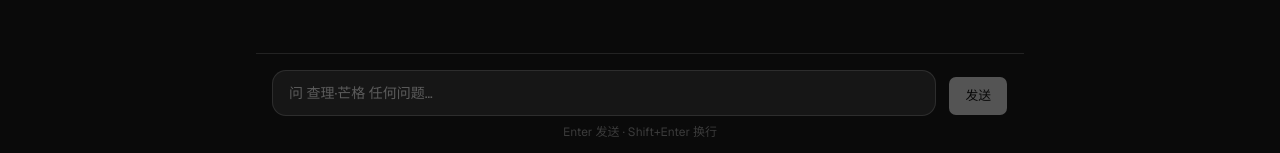
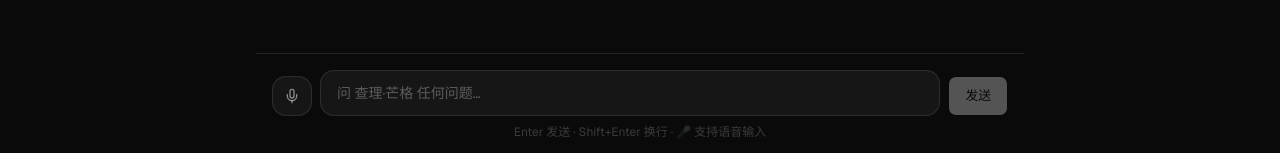
Before and after one commit to Marypapa365best/MyThinkTank, a Next.js app: page /skills/charlie-munger in a window 1280 px wide. Shown: the part 644-797 px from the top of the page. Built offline with nearby package versions, Linux system fonts and the light colour scheme.

Commit message:
feat: 添加语音转文字功能（Web Speech API）

```diff
--- a/src/components/ChatInterface.tsx
+++ b/src/components/ChatInterface.tsx
@@ -1,6 +1,6 @@
 'use client'
 
-import { useRef, useEffect } from 'react'
+import { useRef, useEffect, useState, useCallback } from 'react'
 import { useChat } from 'ai/react'
 import { Button } from '@/components/ui/button'
 import ReactMarkdown from 'react-markdown'
@@ -34,16 +34,44 @@ const SUGGESTED_QUESTIONS: Record<string, string[]> = {
   ],
 }
 
+// 语音识别类型声明
+interface SpeechRecognitionEvent extends Event {
+  results: SpeechRecognitionResultList
+}
+interface SpeechRecognitionErrorEvent extends Event {
+  error: string
+}
+interface SpeechRecognitionInstance extends EventTarget {
+  lang: string
+  continuous: boolean
+  interimResults: boolean
+  start(): void
+  stop(): void
+  onresult: ((e: SpeechRecognitionEvent) => void) | null
+  onerror: ((e: SpeechRecognitionErrorEvent) => void) | null
+  onend: (() => void) | null
+}
+
+declare global {
+  interface Window {
+    SpeechRecognition: new () => SpeechRecognitionInstance
+    webkitSpeechRecognition: new () => SpeechRecognitionInstance
+  }
+}
+
 export default function ChatInterface({ skillId, skillName, skillEmoji }: Props) {
   const bottomRef = useRef<HTMLDivElement>(null)
   const inputRef = useRef<HTMLTextAreaElement>(null)
+  const recognitionRef = useRef<SpeechRecognitionInstance | null>(null)
   const suggestions = SUGGESTED_QUESTIONS[skillId] || SUGGESTED_QUESTIONS['default']
+
+  const [isRecording, setIsRecording] = useState(false)
+  const [voiceSupported, setVoiceSupported] = useState(false)
 
   const { messages, input, setInput, append, setMessages, isLoading } = useChat({
     api: '/api/chat',
     body: { skillId },
     onError: () => {
-      // 用 setMessages 添加本地错误消息，避免触发新的 API 请求
       setMessages(prev => [
         ...prev,
         {
@@ -54,6 +82,14 @@ export default function ChatInterface({ skillId, skillName, skillEmoji }: Props)
       ])
     },
   })
+
+  // 检测浏览器是否支持语音识别
+  useEffect(() => {
+    setVoiceSupported(
+      typeof window !== 'undefined' &&
+      ('SpeechRecognition' in window || 'webkitSpeechRecognition' in window)
+    )
+  }, [])
 
   useEffect(() => {
     bottomRef.current?.scrollIntoView({ behavior: 'smooth' })
@@ -71,6 +107,45 @@ export default function ChatInterface({ skillId, skillName, skillEmoji }: Props)
       sendMessage(input)
     }
   }
+
+  const toggleRecording = useCallback(() => {
+    if (isRecording) {
+      // 停止录音
+      recognitionRef.current?.stop()
+      setIsRecording(false)
+      return
+    }
+
+    const SpeechRecognition =
+      window.SpeechRecognition || window.webkitSpeechRecognition
+    const recognition = new SpeechRecognition()
+
+    // 自动检测语言：先尝试中文，用户说英文也能识别
+    recognition.lang = 'zh-CN'
+    recognition.continuous = false
+    recognition.interimResults = true
+
+    recognition.onresult = (e: SpeechRecognitionEvent) => {
+      let transcript = ''
+      for (let i = 0; i < e.results.length; i++) {
+        transcript += e.results[i][0].transcript
+      }
+      setInput(transcript)
+    }
+
+    recognition.onerror = (e: SpeechRecognitionErrorEvent) => {
+      console.error('语音识别错误:', e.error)
+      setIsRecording(false)
+    }
+
+    recognition.onend = () => {
+      setIsRecording(false)
+    }
+
+    recognitionRef.current = recognition
+    recognition.start()
+    setIsRecording(true)
+  }, [isRecording, setInput])
 
   return (
     <div className="flex flex-col h-full max-w-3xl mx-auto w-full">
@@ -160,13 +235,41 @@ export default function ChatInterface({ skillId, skillName, skillEmoji }: Props)
 
       {/* Input Area */}
       <div className="flex-none border-t border-white/10 px-4 py-4">
-        <div className="flex gap-3 items-end">
+        <div className="flex gap-2 items-end">
+          {/* 语音按钮 */}
+          {voiceSupported && (
+            <button
+              onClick={toggleRecording}
+              disabled={isLoading}
+              title={isRecording ? '点击停止录音' : '点击开始语音输入'}
+              className={`flex-none w-10 h-10 rounded-xl flex items-center justify-center transition-all disabled:opacity-30 ${
+                isRecording
+                  ? 'bg-red-500 text-white animate-pulse'
+                  : 'bg-white/[0.05] border border-white/10 text-white/50 hover:text-white hover:border-white/25'
+              }`}
+            >
+              {isRecording ? (
+                // 停止图标
+                <svg xmlns="http://www.w3.org/2000/svg" width="16" height="16" viewBox="0 0 24 24" fill="currentColor">
+                  <rect x="6" y="6" width="12" height="12" rx="2"/>
+                </svg>
+              ) : (
+                // 麦克风图标
+                <svg xmlns="http://www.w3.org/2000/svg" width="16" height="16" viewBox="0 0 24 24" fill="none" stroke="currentColor" strokeWidth="2" strokeLinecap="round" strokeLinejoin="round">
+                  <path d="M12 2a3 3 0 0 0-3 3v7a3 3 0 0 0 6 0V5a3 3 0 0 0-3-3Z"/>
+                  <path d="M19 10v2a7 7 0 0 1-14 0v-2"/>
+                  <line x1="12" x2="12" y1="19" y2="22"/>
+                </svg>
+              )}
+            </button>
+          )}
+
           <textarea
             ref={inputRef}
             value={input}
             onChange={e => setInput(e.target.value)}
             onKeyDown={handleKeyDown}
-            placeholder={`问 ${skillName} 任何问题…`}
+            placeholder={isRecording ? '正在聆听…' : `问 ${skillName} 任何问题…`}
             rows={1}
             className="flex-1 bg-white/[0.05] border border-white/10 rounded-xl px-4 py-3 text-sm text-white placeholder-white/30 resize-none focus:outline-none focus:border-white/25 transition-colors"
             style={{ maxHeight: '120px' }}
@@ -183,6 +286,7 @@ export default function ChatInterface({ skillId, skillName, skillEmoji }: Props)
         </div>
         <p className="text-xs text-white/20 mt-2 text-center">
           Enter 发送 · Shift+Enter 换行
+          {voiceSupported && ' · 🎤 支持语音输入'}
         </p>
       </div>
     </div>
```
